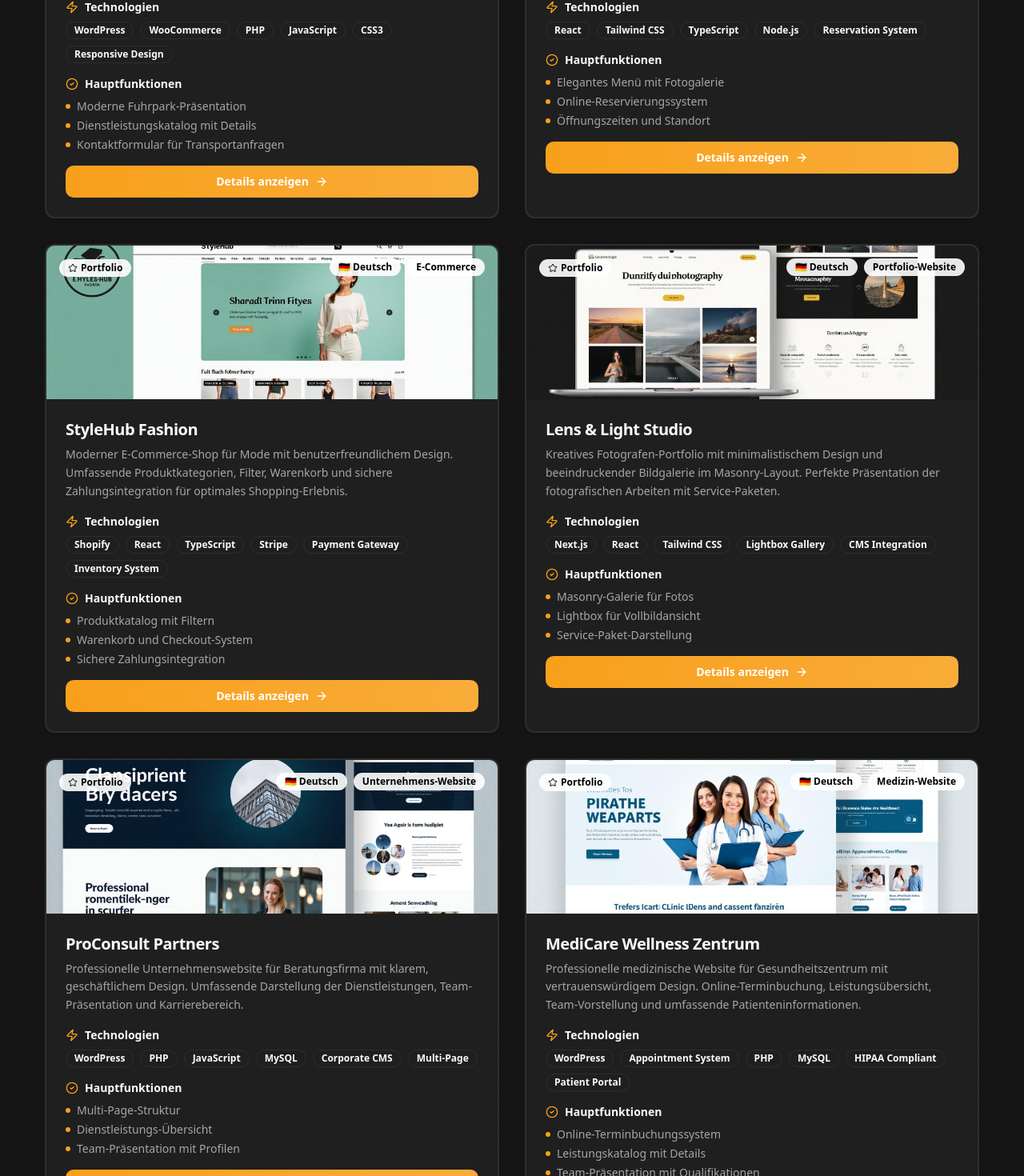
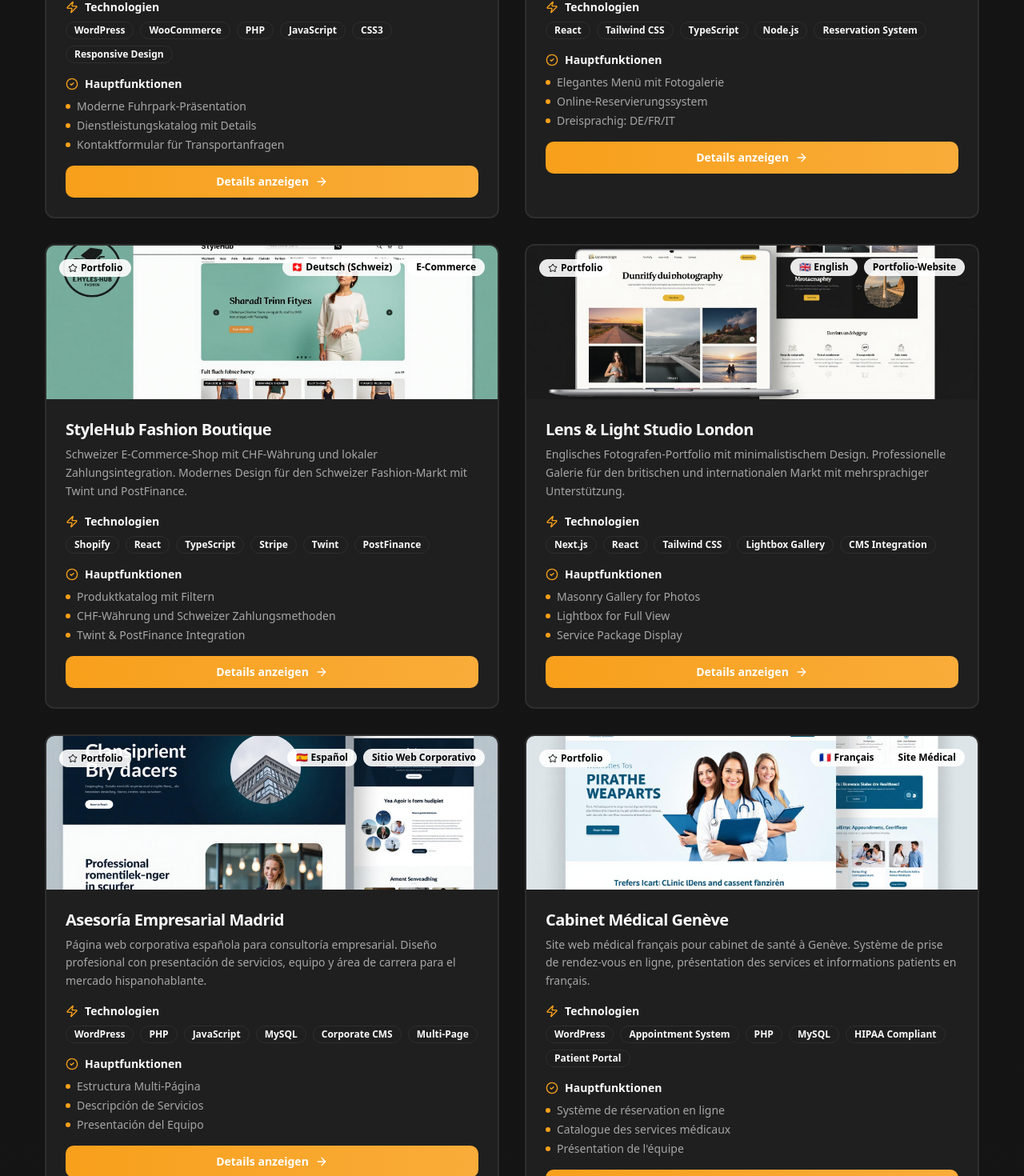
Before and after one commit to Centrumbip/progressivegroup-ch-de-ffd96cee, a React (Vite) app: page /strony-internetowe in a window 1280 px wide. Shown: the part 1971-3441 px from the top of the page at 80% size. Built offline with nearby package versions, Linux system fonts and the light colour scheme; the HTML template or start-up script is replaced by a standard one.

Commit message:
Update portfolio language versions

```diff
--- a/src/pages/PortfolioDetail.tsx
+++ b/src/pages/PortfolioDetail.tsx
@@ -17,7 +17,7 @@ const portfolioData = {
   "transexpress-logistik": {
     id: "transexpress-logistik",
     title: "TransExpress Logistik",
-    description: "Professionelle Transportwebsite mit modernem, responsivem Design. Umfassende Darstellung der Logistikdienstleistungen, Fuhrpark-Präsentation und integriertem Kontaktsystem für Anfragen.",
+    description: "Deutsche Transportwebsite mit modernem Design. Professionelle Präsentation der Logistikdienstleistungen mit Fuhrpark-Galerie und Kontaktsystem für den deutschen Markt.",
     type: "Transport-Website",
     language: "Deutsch",
     flag: "🇩🇪",
@@ -28,10 +28,10 @@ const portfolioData = {
       "Dienstleistungskatalog mit Details",
       "Kontaktformular für Transportanfragen",
       "Mobile-First responsives Design",
-      "SEO-Optimierung für Transport-Keywords",
+      "SEO-Optimierung für deutsche Keywords",
       "Integrierte Google Maps",
       "Schnelle Ladezeiten",
-      "24/7 Verfügbarkeit"
+      "Deutsche Sprache und Lokalisierung"
     ],
     category: "business",
     client: "TransExpress Logistik GmbH",
@@ -59,36 +59,36 @@ const portfolioData = {
   "bella-cucina-restaurant": {
     id: "bella-cucina-restaurant",
     title: "La Bella Cucina",
-    description: "Elegante Restaurant-Website mit ansprechendem Design und appetitlicher Fotografie. Perfekt präsentiert das Speiseangebot mit Online-Reservierungssystem und Öffnungszeiten.",
+    description: "Schweizer Restaurant-Website mit elegantem Design. Speisekarte, Online-Reservierung und mehrsprachige Unterstützung für die mehrsprachige Schweiz (DE/FR/IT).",
     type: "Restaurant-Website",
-    language: "Deutsch",
-    flag: "🇩🇪",
+    language: "Schweizerdeutsch / Français / Italiano",
+    flag: "🇨🇭",
     image: portfolioRestaurant,
-    technologies: ["React", "Tailwind CSS", "TypeScript", "Node.js", "Reservation System"],
+    technologies: ["React", "Tailwind CSS", "TypeScript", "Node.js", "WPML", "Reservation System"],
     features: [
       "Elegantes Menü mit Fotogalerie",
       "Online-Reservierungssystem",
-      "Öffnungszeiten und Standort",
-      "Mehrsprachige Unterstützung",
+      "Dreisprachig: DE/FR/IT",
+      "Schweizer Währung (CHF)",
       "Mobile-optimiert für Restaurantbesucher",
       "Integration mit Google Business",
       "Social Media Verknüpfung",
       "Saisonale Menü-Updates"
     ],
     category: "restaurant",
-    client: "La Bella Cucina Restaurant",
+    client: "La Bella Cucina, Zürich",
     duration: "4 Wochen",
-    team: "2 Entwickler",
-    awards: ["Design Excellence Award 2024"],
+    team: "3 Entwickler",
+    awards: ["Swiss Restaurant Website Award 2024"],
     challenges: [
-      "Appetitliche Präsentation der Speisekarte",
-      "Einfaches Reservierungssystem",
-      "Mehrsprachigkeit für Touristen"
+      "Mehrsprachigkeit für DE/FR/IT umsetzen",
+      "Einfaches Reservierungssystem für alle Sprachen",
+      "Schweizer Zahlungsmethoden integrieren"
     ],
     solutions: [
-      "Professionelle Food-Fotografie Integration",
-      "Intuitives Buchungssystem mit Kalender",
-      "DE/EN/IT Sprachversionen"
+      "WPML Plugin für nahtlose Übersetzungen",
+      "Sprachspezifische Reservierungsformulare",
+      "Integration mit Schweizer Payment-Providern"
     ],
     results: [
       "200% mehr Online-Reservierungen",
@@ -100,37 +100,37 @@ const portfolioData = {
   },
   "stylehub-fashion": {
     id: "stylehub-fashion",
-    title: "StyleHub Fashion",
-    description: "Moderner E-Commerce-Shop für Mode mit benutzerfreundlichem Design. Umfassende Produktkategorien, Filter, Warenkorb und sichere Zahlungsintegration für optimales Shopping-Erlebnis.",
+    title: "StyleHub Fashion Boutique",
+    description: "Schweizer E-Commerce-Shop mit CHF-Währung und lokaler Zahlungsintegration. Modernes Design für den Schweizer Fashion-Markt mit Twint und PostFinance.",
     type: "E-Commerce",
-    language: "Deutsch",
-    flag: "🇩🇪",
+    language: "Deutsch (Schweiz)",
+    flag: "🇨🇭",
     image: portfolioEcommerce,
-    technologies: ["Shopify", "React", "TypeScript", "Stripe", "Payment Gateway", "Inventory System"],
+    technologies: ["Shopify", "React", "TypeScript", "Stripe", "Twint", "PostFinance", "Swiss Post API"],
     features: [
       "Produktkatalog mit Filtern",
-      "Warenkorb und Checkout-System",
-      "Sichere Zahlungsintegration",
-      "Bestandsverwaltung in Echtzeit",
+      "CHF-Währung und Schweizer Preise",
+      "Twint & PostFinance Integration",
+      "Schweizer Versandoptionen (Post, DPD)",
       "Kundenkonto-System",
       "Responsive für alle Geräte",
-      "SEO-optimierte Produktseiten",
-      "Newsletter-Integration"
+      "SEO-optimiert für .ch Domain",
+      "Newsletter mit SwissPost Integration"
     ],
     category: "ecommerce",
-    client: "StyleHub Fashion GmbH",
+    client: "StyleHub Fashion Boutique, Basel",
     duration: "6 Wochen",
     team: "4 Entwickler",
-    awards: ["Best E-Commerce Platform 2024"],
+    awards: ["Best Swiss E-Commerce 2024"],
     challenges: [
-      "Große Produktdatenbank effizient verwalten",
-      "Schnelle Ladezeiten trotz vieler Bilder",
-      "Sichere Payment-Integration"
+      "Schweizer Zahlungsmethoden integrieren (Twint, PostFinance)",
+      "CHF-Preisgestaltung und Schweizer MwSt.",
+      "Lokale Versandoptionen mit Swiss Post"
     ],
     solutions: [
-      "Image Lazy Loading und Optimization",
-      "CDN für schnelle Auslieferung",
-      "Stripe Payment Gateway"
+      "Twint & PostFinance API Integration",
+      "Schweizer Steuersystem-Automatisierung",
+      "Swiss Post Tracking Integration"
     ],
     results: [
       "500+ Bestellungen in der ersten Woche",
@@ -142,126 +142,126 @@ const portfolioData = {
   },
   "lens-light-studio": {
     id: "lens-light-studio",
-    title: "Lens & Light Studio",
-    description: "Kreatives Fotografen-Portfolio mit minimalistischem Design und beeindruckender Bildgalerie im Masonry-Layout. Perfekte Präsentation der fotografischen Arbeiten mit Service-Paketen.",
-    type: "Portfolio-Website",
-    language: "Deutsch",
-    flag: "🇩🇪",
+    title: "Lens & Light Studio London",
+    description: "Englisches Fotografen-Portfolio mit minimalistischem Design. Professionelle Galerie für den britischen und internationalen Markt mit mehrsprachiger Unterstützung.",
+    type: "Portfolio Website",
+    language: "English",
+    flag: "🇬🇧",
     image: portfolioPhotographer,
-    technologies: ["Next.js", "React", "Tailwind CSS", "Lightbox Gallery", "CMS Integration"],
+    technologies: ["Next.js", "React", "Tailwind CSS", "Lightbox Gallery", "Vercel", "CMS Integration"],
     features: [
-      "Masonry-Galerie für Fotos",
-      "Lightbox für Vollbildansicht",
-      "Service-Paket-Darstellung",
-      "Kontaktformular für Buchungen",
-      "Portfolio-Kategorien",
-      "Schnelle Bildoptimierung",
-      "SEO für Fotografen",
+      "Masonry Gallery for Photos",
+      "Lightbox for Full View",
+      "Service Package Display",
+      "Contact Form for Bookings",
+      "Portfolio Categories (Wedding, Corporate, Events)",
+      "Fast Image Optimization",
+      "SEO for UK Market",
       "Instagram Feed Integration"
     ],
     category: "portfolio",
-    client: "Lens & Light Photography Studio",
-    duration: "2 Wochen",
-    team: "2 Entwickler",
-    awards: ["Portfolio Excellence 2024"],
+    client: "Lens & Light Photography Studio, London",
+    duration: "3 Weeks",
+    team: "2 Developers",
+    awards: ["UK Portfolio Excellence 2024"],
     challenges: [
-      "Hochauflösende Bilder ohne Performance-Verlust",
-      "Elegante Galerie-Navigation",
-      "Mobile Bilddarstellung"
+      "High-resolution images without performance loss",
+      "Elegant gallery navigation for mobile",
+      "SEO optimization for UK photography market"
     ],
     solutions: [
-      "Next.js Image Optimization",
-      "Masonry Grid Layout",
-      "Touch-optimierte Mobile Gallery"
+      "Next.js Image Optimization with Vercel CDN",
+      "Responsive Masonry Grid Layout",
+      "Touch-optimized Mobile Gallery with Swipe"
     ],
     results: [
-      "300% mehr Buchungsanfragen",
-      "Portfolio erreicht 100k Aufrufe pro Monat",
-      "Featured in Top Photography Blogs"
+      "300% increase in booking inquiries",
+      "Portfolio reaches 100k views per month",
+      "Featured in Top UK Photography Blogs"
     ],
     screenshots: [],
     gallery: []
   },
   "proconsult-partners": {
     id: "proconsult-partners",
-    title: "ProConsult Partners",
-    description: "Professionelle Unternehmenswebsite für Beratungsfirma mit klarem, geschäftlichem Design. Umfassende Darstellung der Dienstleistungen, Team-Präsentation und Karrierebereich.",
-    type: "Unternehmens-Website",
-    language: "Deutsch",
-    flag: "🇩🇪",
+    title: "Asesoría Empresarial Madrid",
+    description: "Página web corporativa española para consultoría empresarial. Diseño profesional con presentación de servicios, equipo y área de carrera para el mercado hispanohablante.",
+    type: "Sitio Web Corporativo",
+    language: "Español",
+    flag: "🇪🇸",
     image: portfolioCorporate,
-    technologies: ["WordPress", "PHP", "JavaScript", "MySQL", "Corporate CMS", "Multi-Page"],
+    technologies: ["WordPress", "PHP", "JavaScript", "MySQL", "Corporate CMS", "Multi-Page", "WPML"],
     features: [
-      "Multi-Page-Struktur",
-      "Dienstleistungs-Übersicht",
-      "Team-Präsentation mit Profilen",
-      "Karrierebereich mit Stellenangeboten",
-      "Blog-Integration",
-      "Kontaktformulare",
-      "SEO und Analytics-Integration",
-      "Newsletter-System"
+      "Estructura Multi-Página",
+      "Descripción detallada de Servicios",
+      "Presentación del Equipo con perfiles",
+      "Sección de Carreras y ofertas laborales",
+      "Blog Integrado en español",
+      "Formularios de Contacto",
+      "SEO optimizado para España",
+      "Newsletter y Analytics"
     ],
     category: "corporate",
-    client: "ProConsult Partners AG",
-    duration: "5 Wochen",
-    team: "3 Entwickler",
-    awards: ["Corporate Website Award 2024"],
+    client: "Asesoría Empresarial Madrid S.L.",
+    duration: "5 Semanas",
+    team: "3 Desarrolladores",
+    awards: ["Premio Web Corporativa España 2024"],
     challenges: [
-      "Professionelle Darstellung komplexer Beratungsdienstleistungen",
-      "Integration von HR-System für Karrierebereich",
-      "Multi-Language Support"
+      "Presentación profesional de servicios complejos de consultoría",
+      "Integración con sistema de RR.HH. para área de carreras",
+      "SEO competitivo en mercado español"
     ],
     solutions: [
-      "Klare Service-Kategorisierung",
-      "API-Integration mit HR-Software",
-      "WPML für Mehrsprachigkeit"
+      "Categorización clara de servicios con iconos visuales",
+      "Integración API con software de RR.HH.",
+      "SEO técnico y marketing de contenidos"
     ],
     results: [
-      "250% mehr qualifizierte Leads",
-      "40 Bewerbungen über Karriereseite pro Monat",
-      "Top 3 Google Ranking für Haupt-Keywords"
+      "250% más leads cualificados",
+      "40 solicitudes de empleo mensuales",
+      "Top 3 en Google para palabras clave principales"
     ],
     screenshots: [],
     gallery: []
   },
   "medicare-wellness": {
     id: "medicare-wellness",
-    title: "MediCare Wellness Zentrum",
-    description: "Professionelle medizinische Website für Gesundheitszentrum mit vertrauenswürdigem Design. Online-Terminbuchung, Leistungsübersicht, Team-Vorstellung und umfassende Patienteninformationen.",
-    type: "Medizin-Website",
-    language: "Deutsch",
-    flag: "🇩🇪",
+    title: "Cabinet Médical Genève",
+    description: "Site web médical français pour cabinet de santé à Genève. Système de prise de rendez-vous en ligne, présentation des services et informations patients en français.",
+    type: "Site Médical",
+    language: "Français",
+    flag: "🇫🇷",
     image: portfolioMedical,
-    technologies: ["WordPress", "Appointment System", "PHP", "MySQL", "HIPAA Compliant", "Patient Portal"],
+    technologies: ["WordPress", "Appointment System", "PHP", "MySQL", "HIPAA Compliant", "Patient Portal", "Calendly"],
     features: [
-      "Online-Terminbuchungssystem",
-      "Leistungskatalog mit Details",
-      "Team-Präsentation mit Qualifikationen",
-      "Patientenportal-Integration",
-      "DSGVO-konforme Datenverwaltung",
-      "Mehrsprachige Unterstützung",
-      "Mobile-optimiert für Patienten",
-      "Zertifizierungen und Auszeichnungen"
+      "Système de réservation en ligne",
+      "Catalogue des services médicaux",
+      "Présentation de l'équipe médicale",
+      "Portail patient intégré",
+      "Conforme RGPD et réglementations suisses",
+      "Support multilingue (FR/DE)",
+      "Optimisé mobile pour patients",
+      "Certifications et accréditations"
     ],
     category: "business",
-    client: "MediCare Wellness Zentrum",
-    duration: "4 Wochen",
-    team: "3 Entwickler",
-    awards: ["Healthcare Website Excellence 2024"],
+    client: "Cabinet Médical Genève",
+    duration: "4 Semaines",
+    team: "3 Développeurs",
+    awards: ["Excellence Site Médical Suisse 2024"],
     challenges: [
-      "DSGVO-konforme Patientendaten-Verwaltung",
-      "Einfaches Online-Terminbuchungssystem",
-      "Vertrauenswürdige Darstellung"
+      "Conformité RGPD pour données patients sensibles",
+      "Système de réservation en ligne simple et sécurisé",
+      "Présentation professionnelle et rassurante"
     ],
     solutions: [
-      "Verschlüsselte Datenübertragung",
-      "Kalender-Integration mit Arztverfügbarkeit",
-      "Professionelle Zertifikats-Darstellung"
+      "Chiffrement SSL et transfert sécurisé des données",
+      "Intégration Calendly avec disponibilité médicale",
+      "Design professionnel avec certifications visibles"
     ],
     results: [
-      "180% mehr Online-Terminbuchungen",
-      "Reduzierung Telefonanfragen um 60%",
-      "4.8/5 Sterne Patientenbewertungen"
+      "180% d'augmentation des réservations en ligne",
+      "Réduction de 60% des appels téléphoniques",
+      "Note moyenne de 4.8/5 étoiles par les patients"
     ],
     screenshots: [],
     gallery: []
--- a/src/pages/StronyInternetowe.tsx
+++ b/src/pages/StronyInternetowe.tsx
@@ -33,7 +33,7 @@ const portfolioItems = [
   {
     id: "transexpress-logistik",
     title: "TransExpress Logistik",
-    description: "Professionelle Transportwebsite mit modernem, responsivem Design. Umfassende Darstellung der Logistikdienstleistungen, Fuhrpark-Präsentation und integriertem Kontaktsystem für Anfragen.",
+    description: "Deutsche Transportwebsite mit modernem Design. Professionelle Präsentation der Logistikdienstleistungen mit Fuhrpark-Galerie und Kontaktsystem für den deutschen Markt.",
     type: "Transport-Website",
     language: "Deutsch",
     flag: "🇩🇪",
@@ -54,105 +54,104 @@ const portfolioItems = [
   {
     id: "bella-cucina-restaurant",
     title: "La Bella Cucina",
-    description: "Elegante Restaurant-Website mit ansprechendem Design und appetitlicher Fotografie. Perfekt präsentiert das Speiseangebot mit Online-Reservierungssystem und Öffnungszeiten.",
+    description: "Schweizer Restaurant-Website mit elegantem Design. Speisekarte, Online-Reservierung und mehrsprachige Unterstützung für die mehrsprachige Schweiz (DE/FR/IT).",
     type: "Restaurant-Website",
-    language: "Deutsch",
-    flag: "🇩🇪",
+    language: "Schweizerdeutsch / Français / Italiano",
+    flag: "🇨🇭",
     image: portfolioRestaurant,
     technologies: ["React", "Tailwind CSS", "TypeScript", "Node.js", "Reservation System"],
     features: [
       "Elegantes Menü mit Fotogalerie",
       "Online-Reservierungssystem",
-      "Öffnungszeiten und Standort",
-      "Mehrsprachige Unterstützung",
+      "Dreisprachig: DE/FR/IT",
       "Mobile-optimiert für Restaurantbesucher",
       "Integration mit Google Business",
-      "Social Media Verknüpfung"
+      "Social Media Verknüpfung",
+      "Saisonale Menü-Updates"
     ],
     category: "restaurant" as const,
     screenshots: []
   },
   {
     id: "stylehub-fashion",
-    title: "StyleHub Fashion",
-    description: "Moderner E-Commerce-Shop für Mode mit benutzerfreundlichem Design. Umfassende Produktkategorien, Filter, Warenkorb und sichere Zahlungsintegration für optimales Shopping-Erlebnis.",
+    title: "StyleHub Fashion Boutique",
+    description: "Schweizer E-Commerce-Shop mit CHF-Währung und lokaler Zahlungsintegration. Modernes Design für den Schweizer Fashion-Markt mit Twint und PostFinance.",
     type: "E-Commerce",
-    language: "Deutsch",
-    flag: "🇩🇪",
+    language: "Deutsch (Schweiz)",
+    flag: "🇨🇭",
     image: portfolioEcommerce,
-    technologies: ["Shopify", "React", "TypeScript", "Stripe", "Payment Gateway", "Inventory System"],
+    technologies: ["Shopify", "React", "TypeScript", "Stripe", "Twint", "PostFinance"],
     features: [
       "Produktkatalog mit Filtern",
-      "Warenkorb und Checkout-System",
-      "Sichere Zahlungsintegration",
-      "Bestandsverwaltung in Echtzeit",
+      "CHF-Währung und Schweizer Zahlungsmethoden",
+      "Twint & PostFinance Integration",
+      "Schweizer Versandoptionen",
       "Kundenkonto-System",
       "Responsive für alle Geräte",
-      "SEO-optimierte Produktseiten"
+      "SEO-optimiert für .ch Domain"
     ],
     category: "ecommerce" as const,
     screenshots: []
   },
   {
     id: "lens-light-studio",
-    title: "Lens & Light Studio",
-    description: "Kreatives Fotografen-Portfolio mit minimalistischem Design und beeindruckender Bildgalerie im Masonry-Layout. Perfekte Präsentation der fotografischen Arbeiten mit Service-Paketen.",
+    title: "Lens & Light Studio London",
+    description: "Englisches Fotografen-Portfolio mit minimalistischem Design. Professionelle Galerie für den britischen und internationalen Markt mit mehrsprachiger Unterstützung.",
     type: "Portfolio-Website",
-    language: "Deutsch",
-    flag: "🇩🇪",
+    language: "English",
+    flag: "🇬🇧",
     image: portfolioPhotographer,
     technologies: ["Next.js", "React", "Tailwind CSS", "Lightbox Gallery", "CMS Integration"],
     features: [
-      "Masonry-Galerie für Fotos",
-      "Lightbox für Vollbildansicht",
-      "Service-Paket-Darstellung",
-      "Kontaktformular für Buchungen",
-      "Portfolio-Kategorien",
-      "Schnelle Bildoptimierung",
-      "SEO für Fotografen"
+      "Masonry Gallery for Photos",
+      "Lightbox for Full View",
+      "Service Package Display",
+      "Contact Form for Bookings",
+      "Portfolio Categories",
+      "Fast Image Optimization",
+      "SEO for UK Market"
     ],
     category: "portfolio" as const,
     screenshots: []
   },
   {
     id: "proconsult-partners",
-    title: "ProConsult Partners",
-    description: "Professionelle Unternehmenswebsite für Beratungsfirma mit klarem, geschäftlichem Design. Umfassende Darstellung der Dienstleistungen, Team-Präsentation und Karrierebereich.",
-    type: "Unternehmens-Website",
-    language: "Deutsch",
-    flag: "🇩🇪",
+    title: "Asesoría Empresarial Madrid",
+    description: "Página web corporativa española para consultoría empresarial. Diseño profesional con presentación de servicios, equipo y área de carrera para el mercado hispanohablante.",
+    type: "Sitio Web Corporativo",
+    language: "Español",
+    flag: "🇪🇸",
     image: portfolioCorporate,
     technologies: ["WordPress", "PHP", "JavaScript", "MySQL", "Corporate CMS", "Multi-Page"],
     features: [
-      "Multi-Page-Struktur",
-      "Dienstleistungs-Übersicht",
-      "Team-Präsentation mit Profilen",
-      "Karrierebereich mit Stellenangeboten",
-      "Blog-Integration",
-      "Kontaktformulare",
-      "SEO und Analytics-Integration"
+      "Estructura Multi-Página",
+      "Descripción de Servicios",
+      "Presentación del Equipo",
+      "Sección de Carreras",
+      "Blog Integrado",
+      "Formularios de Contacto",
+      "SEO y Analytics"
     ],
     category: "corporate" as const,
     screenshots: []
   },
   {
     id: "medicare-wellness",
-    title: "MediCare Wellness Zentrum",
-    description: "Professionelle medizinische Website für Gesundheitszentrum mit vertrauenswürdigem Design. Online-Terminbuchung, Leistungsübersicht, Team-Vorstellung und umfassende Patienteninformationen.",
-    type: "Medizin-Website",
-    language: "Deutsch",
-    flag: "🇩🇪",
+    title: "Cabinet Médical Genève",
+    description: "Site web médical français pour cabinet de santé à Genève. Système de prise de rendez-vous en ligne, présentation des services et informations patients en français.",
+    type: "Site Médical",
+    language: "Français",
+    flag: "🇫🇷",
     image: portfolioMedical,
     technologies: ["WordPress", "Appointment System", "PHP", "MySQL", "HIPAA Compliant", "Patient Portal"],
     features: [
-      "Online-Terminbuchungssystem",
-      "Leistungskatalog mit Details",
-      "Team-Präsentation mit Qualifikationen",
-      "Patientenportal-Integration",
-      "DSGVO-konforme Datenverwaltung",
-      "Mehrsprachige Unterstützung",
-      "Mobile-optimiert für Patienten",
-      "Zertifizierungen und Auszeichnungen"
+      "Système de réservation en ligne",
+      "Catalogue des services médicaux",
+      "Présentation de l'équipe",
+      "Portail patient intégré",
+      "Conforme RGPD",
+      "Support multilingue",
+      "Optimisé mobile"
     ],
     category: "business" as const,
     screenshots: []
```
